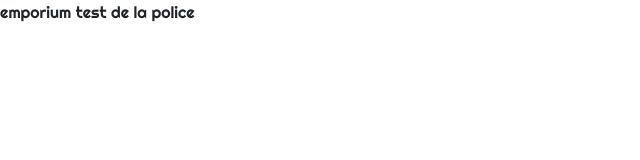
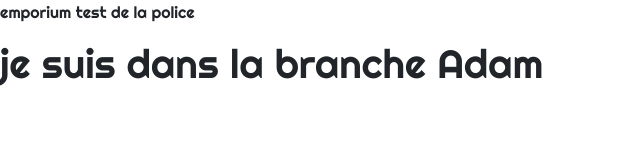
Before and after one commit to AdamELO/empoJs, a website: page index.html in a window 1280 px wide. Shown: the whole page, without its empty margins (0-640 px from the left). Drawn offline with Linux system fonts and the light colour scheme.

Commit message:
test branch adam

```diff
--- a/index.html
+++ b/index.html
@@ -8,6 +8,7 @@
 </head>
 <body>
     <p>emporium test de la police</p>
+    <h1>je suis dans la branche Adam</h1>
 
     <script src="./public/js/main.js"></script>
 </body>
```
